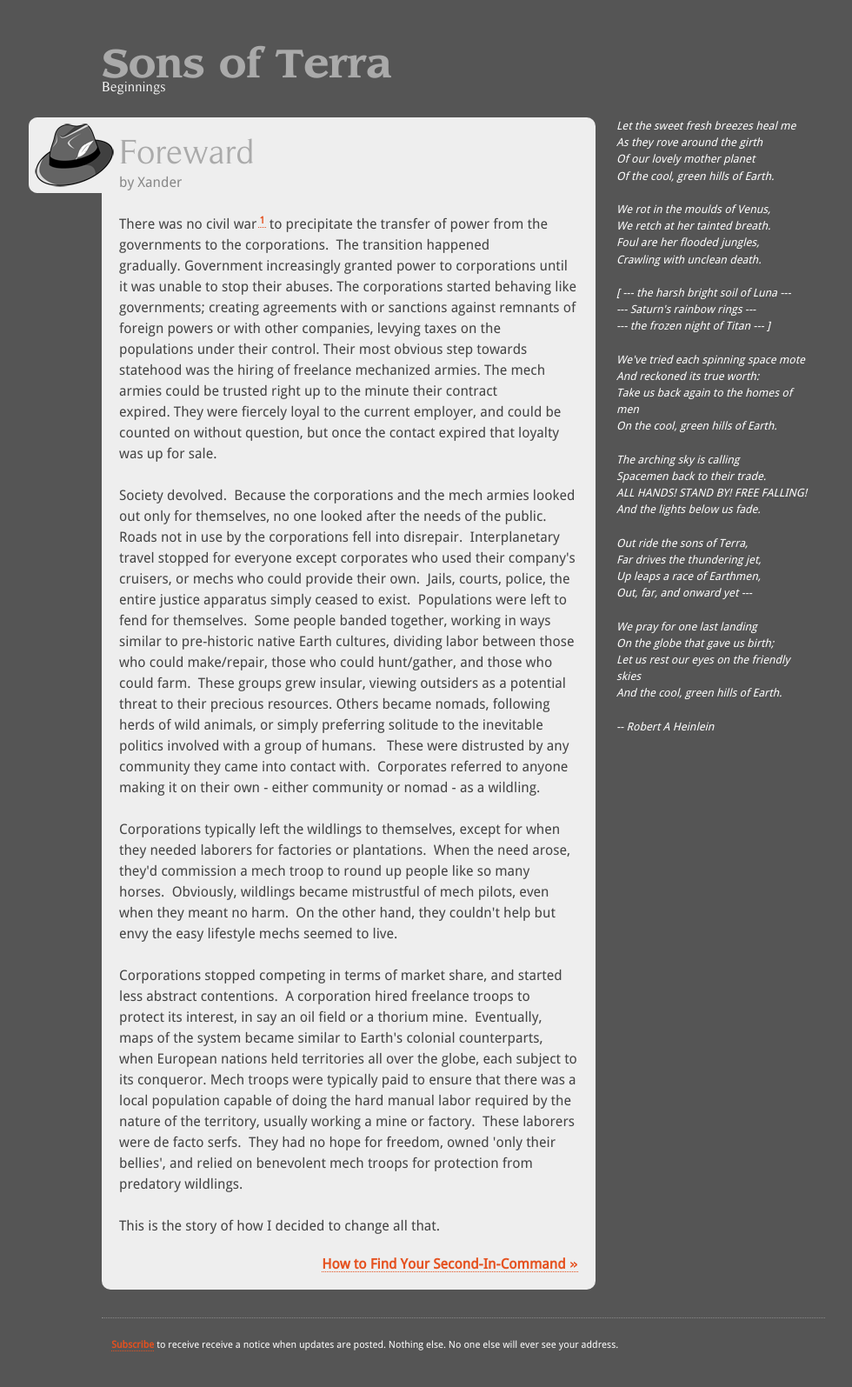
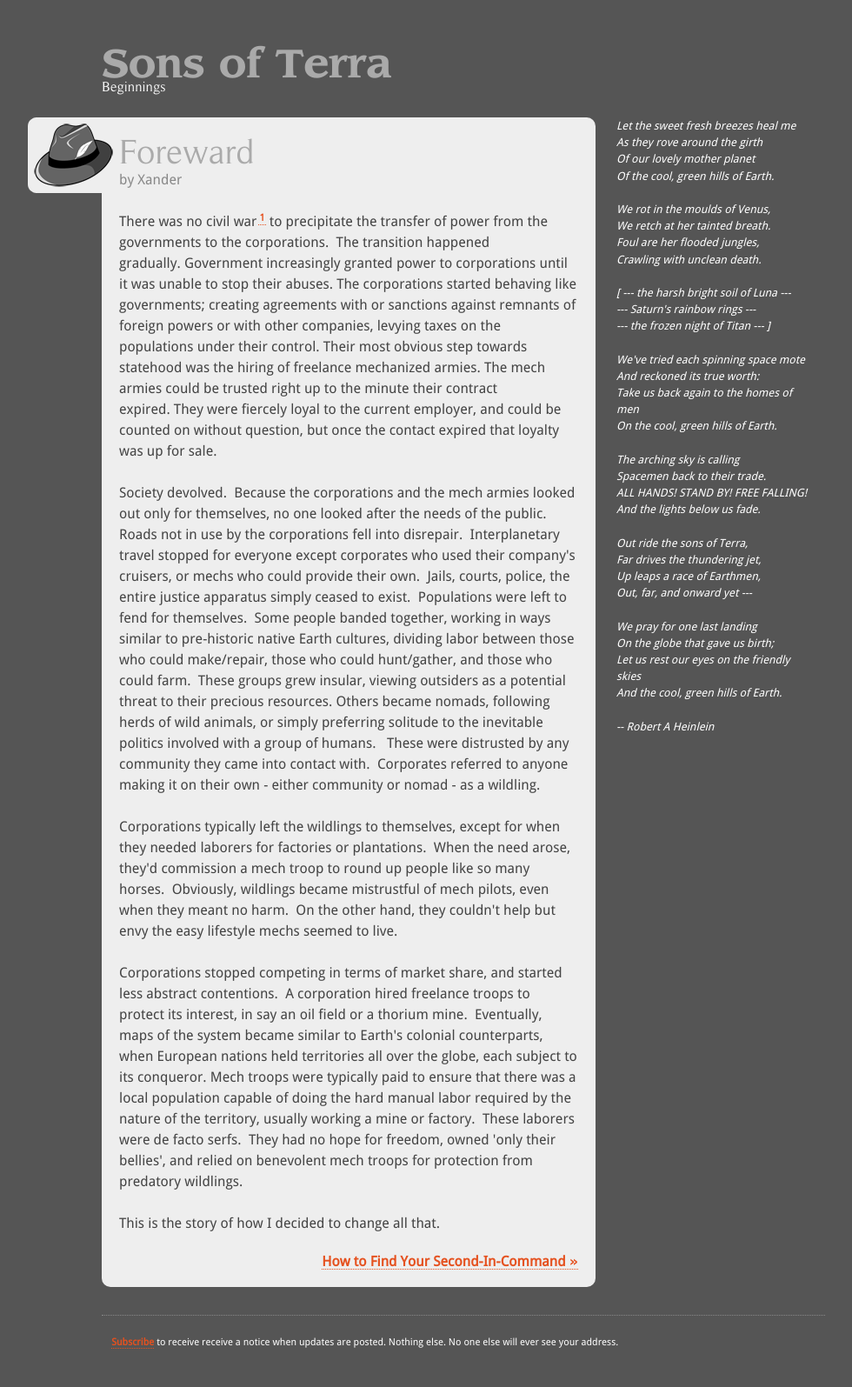
Before and after one commit to saturdayplace/Sons-of-Terra, a Jekyll site: the page built from index.html, in a window 1280 px wide. Shown: the whole page at 87% size, without its empty margins (107-1087 px from the left). Built offline with Jekyll 4.4.1, drawn with Linux system fonts in a browser that asks for light colours; nearby versions of some CDN libraries.

Commit message:
Fixed the stupid character icon position issues. Just added an <img> tag to the template instead of doing int purely in css.

```diff
--- a/_layouts/post.html
+++ b/_layouts/post.html
@@ -3,7 +3,7 @@
 ---
 
 <article class='{{ page.author|downcase }}-post'>
-
+<img src='/img/{{ page.author }}-icon.gif' class='character-icon' />
 <h1>{{ page.title }}</h1>
 <p class='meta'>by {{ page.author }}</p>
 {{ content }}
--- a/css/style.css
+++ b/css/style.css
@@ -158,6 +158,7 @@
 	background-color: #EEE;
 	border-radius: 10px;
 	padding: 20px;
+	position: relative;
 }
 
 article p { color: #444; }
@@ -204,21 +205,14 @@
 article h1{
 	padding-left: 84px;
 	margin-left: -84px;
-	min-height: 73px;
 	color: #AAA;
 }
 
-article.xander-post p.meta{
-	background: url(/img/xander-icon.gif) 0 17px no-repeat;
-	padding: 80px 0 0 104px;
-	margin: -110px 0 1.5em -104px;
+.character-icon{
+	position: absolute;
+	top: 0;
+	left: -85px;
 }
-article.elijah-post p.meta{
-	background: url(/img/elijah-icon.png) 0 17px no-repeat;
-	padding: 80px 0 0 104px;
-	margin: -110px 0 1.5em -104px;
-}
-
 
 .footnote-reference {
 	font-weight: bold;
--- a/index.html
+++ b/index.html
@@ -4,6 +4,7 @@
 ---
 
 <article class='xander-post'>
+        <img src='/img/xander-icon.gif' class='character-icon' />
         <h1>Foreward</h1>
         <p class='meta'>by Xander</p>
         <p>There was no civil war<sup><a class="footnote-reference" href="#1"              id='back1'>1</a></sup> to precipitate the transfer of power from the governments to the corporations.  The
```
